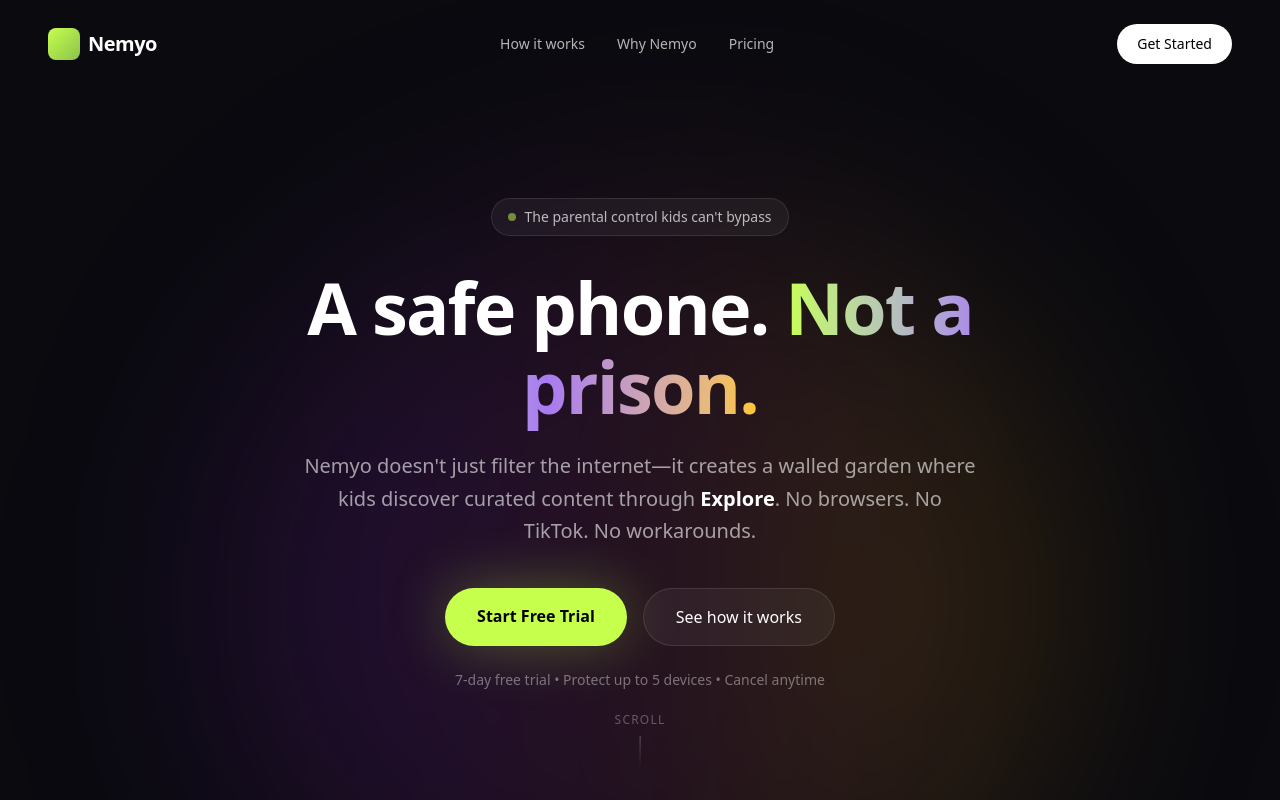
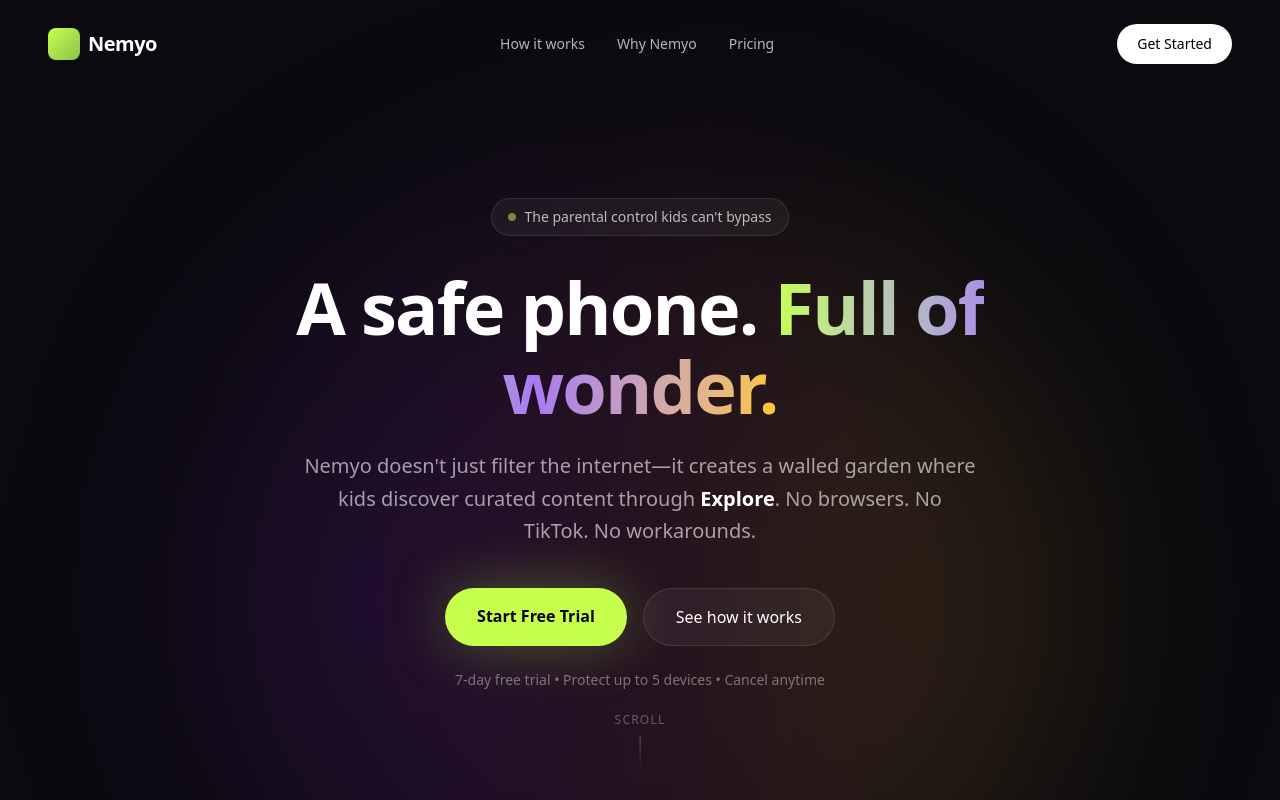
Before and after one commit to PlastyPesa/nemyo-landing, a Next.js app: page / in a window 1280 px wide. Shown: the top 800 px of the page. Built offline with nearby package versions, Linux system fonts and the light colour scheme.

Commit message:
Apple-grade: Replace prison with wonder, fix company to NeoXten Ltd, add refund link

```diff
--- a/src/app/page.tsx
+++ b/src/app/page.tsx
@@ -39,7 +39,7 @@
           <h1 className="text-4xl md:text-6xl lg:text-7xl font-bold tracking-tight leading-[1.1] mb-6">
             A safe phone.{" "}
             <span className="bg-gradient-to-r from-[#C7FF4D] via-[#A979F2] to-[#FFC72C] bg-clip-text text-transparent">
-              Not a prison.
+              Full of wonder.
             </span>
           </h1>
 
```
